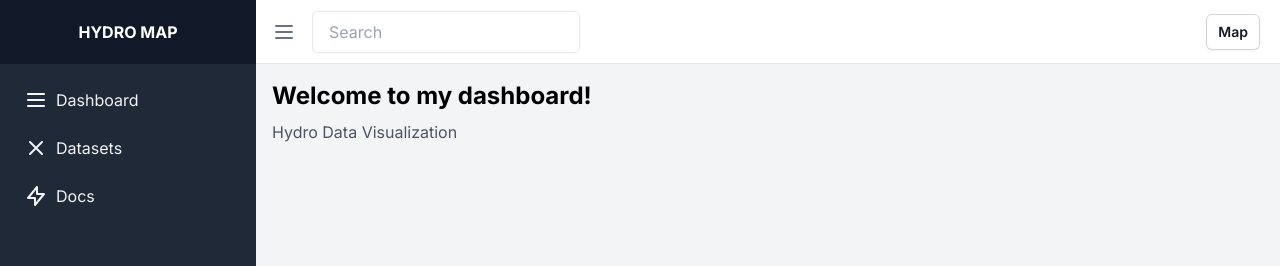
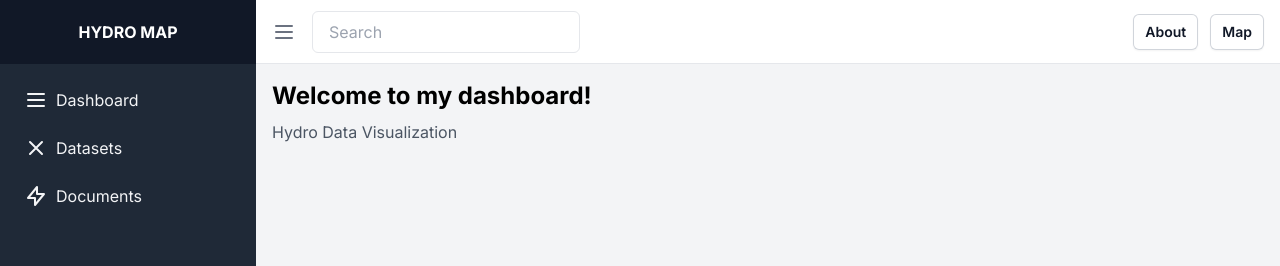
Before and after one commit to sudeep-gtn/The-hydro-map, a Next.js app: page / in a window 1280 px wide. Shown: the top 266 px of the page. Built offline with nearby package versions, Linux system fonts and the light colour scheme.

Commit message:
Side bar

```diff
--- a/components/Nav.tsx
+++ b/components/Nav.tsx
@@ -47,7 +47,7 @@ export default function Example() {
                 <path stroke-linecap="round" stroke-linejoin="round" stroke-width="2"
                   d="M13 10V3L4 14h7v7l9-11h-7z" />
               </svg>
-              Docs
+              Documents
             </a>
           </nav>
         </div>
@@ -66,21 +66,30 @@ export default function Example() {
             <input className="mx-4 w-full border rounded-md px-4 py-2" type="text" placeholder="Search" />
           </div>
 
-
+          {/* -------------------- */}
           <div className="flex items-center pr-4">
-
-          </div>
-          {/* -------------------- */}
+            <span className="ml-3 hidden sm:block">
+              <button
+                type="button"
+                className="inline-flex items-center rounded-md bg-white px-3 py-2 text-sm font-semibold text-gray-900 shadow-sm ring-1 ring-inset ring-gray-300 hover:text-white hover:bg-indigo-500 focus-visible:outline focus-visible:outline-2 focus-visible:outline-offset-2 focus-visible:outline-indigo-600"
+              >
+                About
+              </button>
+            </span>
             <span className="sm:ml-3">
               <Link href='/hydropowers'>
                 <button
                   type="button"
-                className="inline-flex mr-5 items-center rounded-md bg-white px-3 py-2 text-sm font-semibold text-gray-900 shadow-sm ring-1 ring-inset ring-gray-300 hover:text-white hover:bg-indigo-500 focus-visible:outline focus-visible:outline-2 focus-visible:outline-offset-2 focus-visible:outline-indigo-600"
+                  className="inline-flex items-center rounded-md bg-white px-3 py-2 text-sm font-semibold text-gray-900 shadow-sm ring-1 ring-inset ring-gray-300 hover:text-white hover:bg-indigo-500 focus-visible:outline focus-visible:outline-2 focus-visible:outline-offset-2 focus-visible:outline-indigo-600"
                 >
                   Map
                 </button>
               </Link>
             </span>
+          </div>
+          {/* -------------------- */}
+
+
         </div>
         <div className="p-4">
           <h1 className="text-2xl font-bold">Welcome to my dashboard!</h1>
@@ -117,14 +126,14 @@ export default function Example() {
 //           </Link>
 //         </span>
 
-//         <span className="ml-3 hidden sm:block">
-//           <button
-//             type="button"
-//             className="inline-flex items-center rounded-md bg-white px-3 py-2 text-sm font-semibold text-gray-900 shadow-sm ring-1 ring-inset ring-gray-300 hover:text-white hover:bg-indigo-500 focus-visible:outline focus-visible:outline-2 focus-visible:outline-offset-2 focus-visible:outline-indigo-600"
-//           >
-//             Data
-//           </button>
-//         </span>
+// <span className="ml-3 hidden sm:block">
+//   <button
+//     type="button"
+//     className="inline-flex items-center rounded-md bg-white px-3 py-2 text-sm font-semibold text-gray-900 shadow-sm ring-1 ring-inset ring-gray-300 hover:text-white hover:bg-indigo-500 focus-visible:outline focus-visible:outline-2 focus-visible:outline-offset-2 focus-visible:outline-indigo-600"
+//   >
+//     Data
+//   </button>
+// </span>
 
 //         <span className="sm:ml-3">
 //           <Link href='/hydropowers'>
```
Lines whose indentation alone changed are shown as unchanged.
